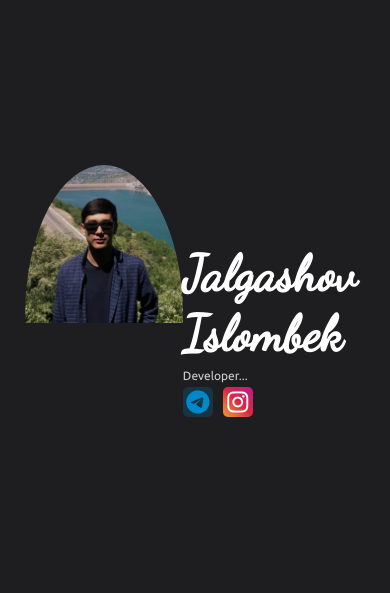
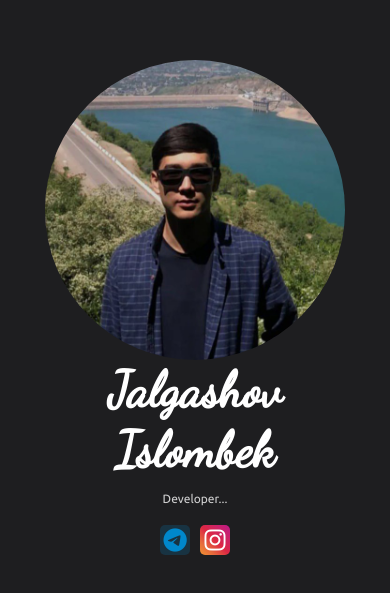
Before and after one commit to zhlgshv/my-page, a plain HTML site: page index.html in a window 390 px wide. Shown: the part 107-700 px from the top of the page. Drawn offline with Linux system fonts and the light colour scheme.

Commit message:
test1 responsive

```diff
--- a/css/style.css
+++ b/css/style.css
@@ -44,6 +44,7 @@ header{
     transform: scale(1.2) translateY(-25px);
 }
 .my-page-text{
+    position: relative;
     margin: 0 auto;
 }
 .title{
@@ -128,6 +129,23 @@ header{
     .container{
         width: 640px;
     }
+    .my-page{
+        flex-wrap: wrap;
+    }
+    .my-page-photo{
+        margin: 0 auto;
+    }
+    .my-page-text{
+        text-align: center;
+    }
+    .subtitle{
+        margin: 7px 0;
+    }
+    .drop{
+        margin: 15px 0;
+        position: relative;
+        justify-content: center;
+    }
 }
 @media (max-width:660px){
     .container{
@@ -148,4 +166,8 @@ header{
     .container{
         width: 240px;
     }
+    .my-page-photo{
+        width: 240px;
+        height: 240px;
+    }
 }
--- a/index.html
+++ b/index.html
@@ -22,7 +22,7 @@
                 <div class="my-page-text">
                     <h2 class="title">Jalgashov Islombek</h2>
                     <p class="subtitle">Developer...
-                        <ul class="drop list">
+                        <ul class="drop">
                             <li class="drop-item">
                                 <a href="https://t.me/zhlgshv" class="drop-link telegram"><i class="fa-brands fa-telegram"></i></a>
                             </li>
```
